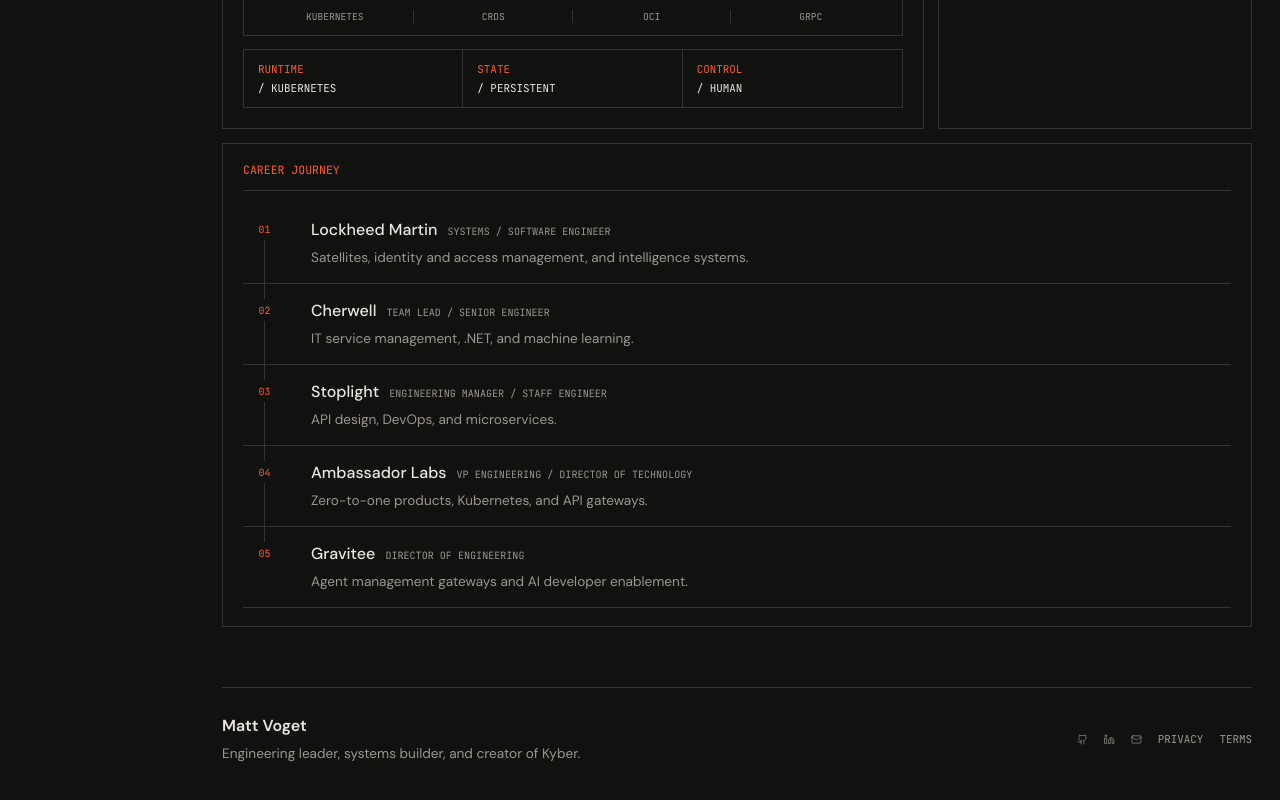
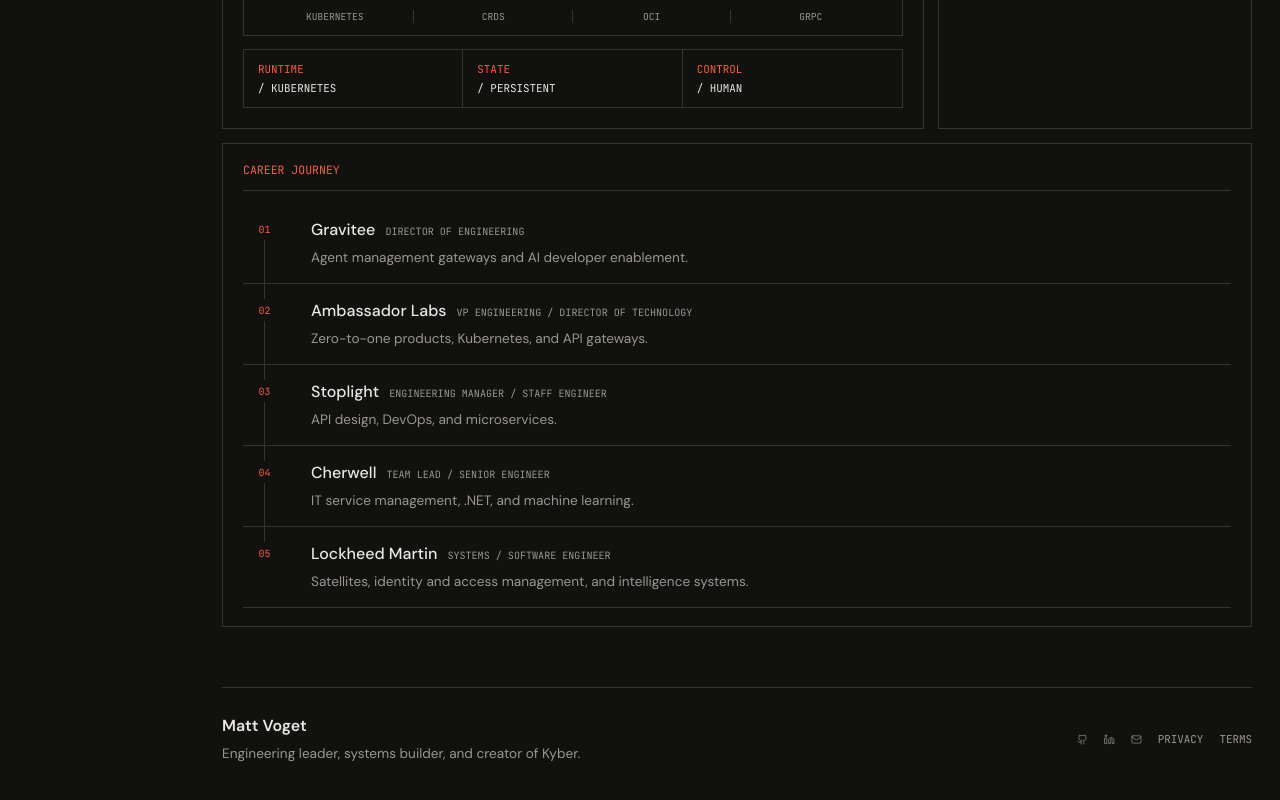
Before and after one commit to matty-v/voget-io, a React (Vite) app: page / in a window 1280 px wide. Shown: the part 830-1630 px from the top of the page. Built offline with nearby package versions, Linux system fonts and the light colour scheme.

Commit message:
copy: show career journey newest first

```diff
--- a/src/App.tsx
+++ b/src/App.tsx
@@ -4,11 +4,11 @@
 type Navigate = (event: React.MouseEvent<HTMLAnchorElement>, path: string) => void
 
 const career = [
+  { company: 'Gravitee', title: 'Director of Engineering', detail: 'Agent management gateways and AI developer enablement.' },
+  { company: 'Ambassador Labs', title: 'VP Engineering / Director of Technology', detail: 'Zero-to-one products, Kubernetes, and API gateways.' },
+  { company: 'Stoplight', title: 'Engineering Manager / Staff Engineer', detail: 'API design, DevOps, and microservices.' },
+  { company: 'Cherwell', title: 'Team Lead / Senior Engineer', detail: 'IT service management, .NET, and machine learning.' },
   { company: 'Lockheed Martin', title: 'Systems / Software Engineer', detail: 'Satellites, identity and access management, and intelligence systems.' },
-  { company: 'Cherwell', title: 'Team Lead / Senior Engineer', detail: 'IT service management, .NET, and machine learning.' },
-  { company: 'Stoplight', title: 'Engineering Manager / Staff Engineer', detail: 'API design, DevOps, and microservices.' },
-  { company: 'Ambassador Labs', title: 'VP Engineering / Director of Technology', detail: 'Zero-to-one products, Kubernetes, and API gateways.' },
-  { company: 'Gravitee', title: 'Director of Engineering', detail: 'Agent management gateways and AI developer enablement.' },
 ]
 
 const dispatches = [
```
